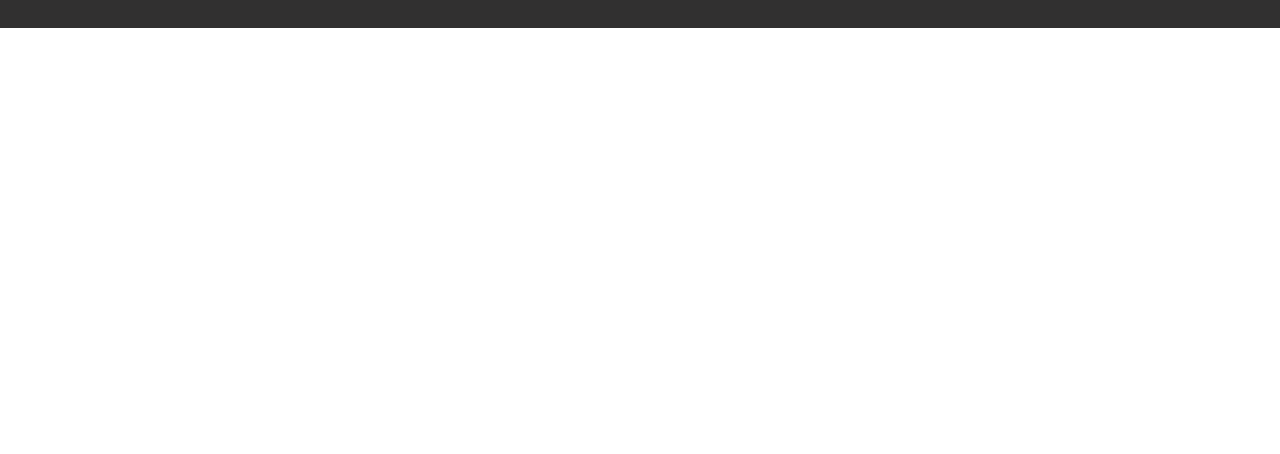
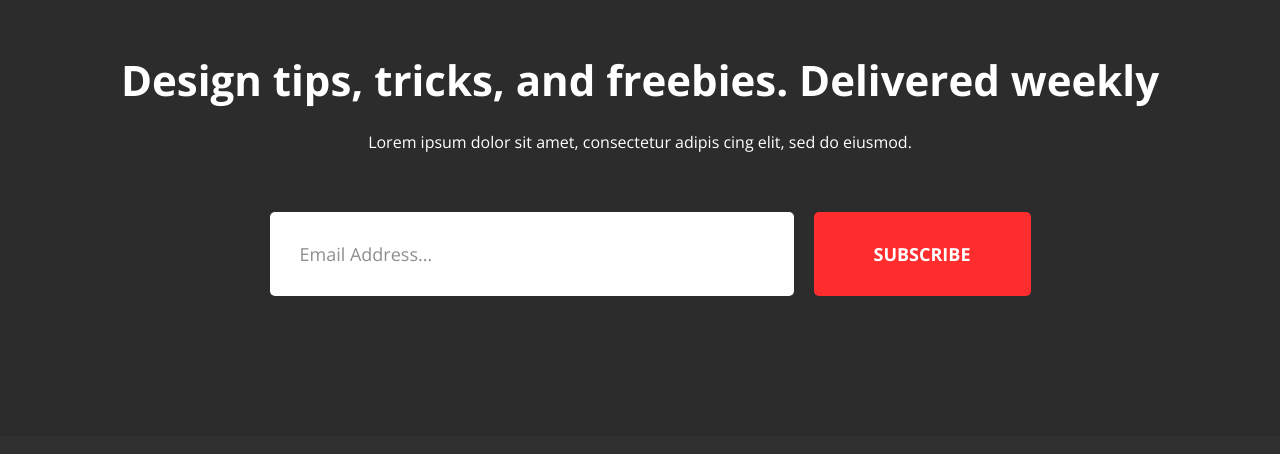
Before and after one commit to nobus-1967/fs-python, a plain HTML site: page a3_13/index.html in a window 1280 px wide. Shown: the part 3474-3928 px from the top of the page. Before the commit the page ends 3502 px from the top, so only its background shows below. Drawn offline with nearby package versions, Linux system fonts and the light colour scheme.

Commit message:
Module A3 (A3.13) project, header & sections 1, 2, 3, 4 (not finished), 5 & footer

```diff
--- a/a3_13/css/style.css
+++ b/a3_13/css/style.css
@@ -439,7 +439,7 @@
     display:  flex;
     flex-direction: column;
     justify-content:  flex-end;
-    margin:  0 0 74px 0;
+    margin:  0 0 72px 0;
     max-width: 602px;
 }
 
@@ -473,7 +473,7 @@
 
 .about__social_link {
     color:  #000000;
-    font-size:  16px;
+    font-size:  18px;
     font-style: italic;
     text-decoration: none
 }
@@ -501,10 +501,10 @@
     color:  #ffffff;
     font-size: 16px;
     font-weight: 700;
+    height:  37px;
     opacity:  0.7;
     padding:  8px 0 8px 0;
     text-align: center;
-    height:  37px;
  /*    visibility: hidden; */
     width: 197px;
 }
@@ -513,6 +513,70 @@
     background-color: #ff2d2d;
     height: 214px;
     width: 197px;
+}
+
+.wrap_black {
+    background-color: #2c2c2c;
+}
+
+.form {
+    margin: 0 auto;
+    max-width: 1249px;
+    padding: 136px 0 140px 0;
+}
+
+.form__heading {
+    color:  #ffffff;
+    font-size: 42px;
+    font-weight: 700;
+    margin: 0 0 20px 0;
+    padding: 0;
+    text-align:  center;
+}
+
+.form__text {
+    color:  #ffffff;
+    font-size:  16px;
+    line-height:  1.75;
+    margin: 0 auto;
+    padding: 0 0 36px 0;
+    text-align:  center;
+}
+
+.form__elements {
+    display: flex;
+    justify-content: center;
+    flex-wrap: wrap;
+}
+
+.form__elements_email {
+    background-color: #ffffff;
+    border-radius: 5px;
+    box-sizing: border-box;
+    color: #8e8e8e;
+    display: inline-block;
+    font-size: 18px;
+    margin:  20px 20px 0 20px;
+    min-height: 82px;
+    padding: 30px 0 30px 30px;
+    width: 524px;
+}
+
+.form__elements_button {
+    background-color: #ff2d2d;
+    border-radius: 5px;
+    box-sizing: border-box;
+    color: #ffffff;
+    display: inline-block;
+    font-size: 18px;
+    font-weight: 700;
+    margin:  20px 0 0 0;
+    min-height: 82px;
+    padding: 30px 0 30px 0;
+    text-align: center;
+    text-decoration: none;
+    text-transform: uppercase;
+    width: 217px;
 }
 
 .footer {
--- a/a3_13/index.html
+++ b/a3_13/index.html
@@ -303,6 +303,24 @@
             </div>
         </section>
     </div>
+    <div class="wrap_black">
+        <section class="form">
+            <h2 class="form__heading">
+                Design tips, tricks, and freebies. Delivered weekly
+            </h2>
+            <p class="form__text">
+                Lorem ipsum dolor sit amet, consectetur adipis cing elit, sed do eiusmod.
+            </p>
+            <div class="form__elements">
+                <div class="form__elements_email">
+                    Email Address...
+                </div>
+                <a class="form__elements_button"
+                   href="#"
+                   title="Subscribe">Subscribe</a>
+            </div>
+        </section>
+    </div>
     </main>
     <footer class="footer">
         <div class="footer__content">
```
